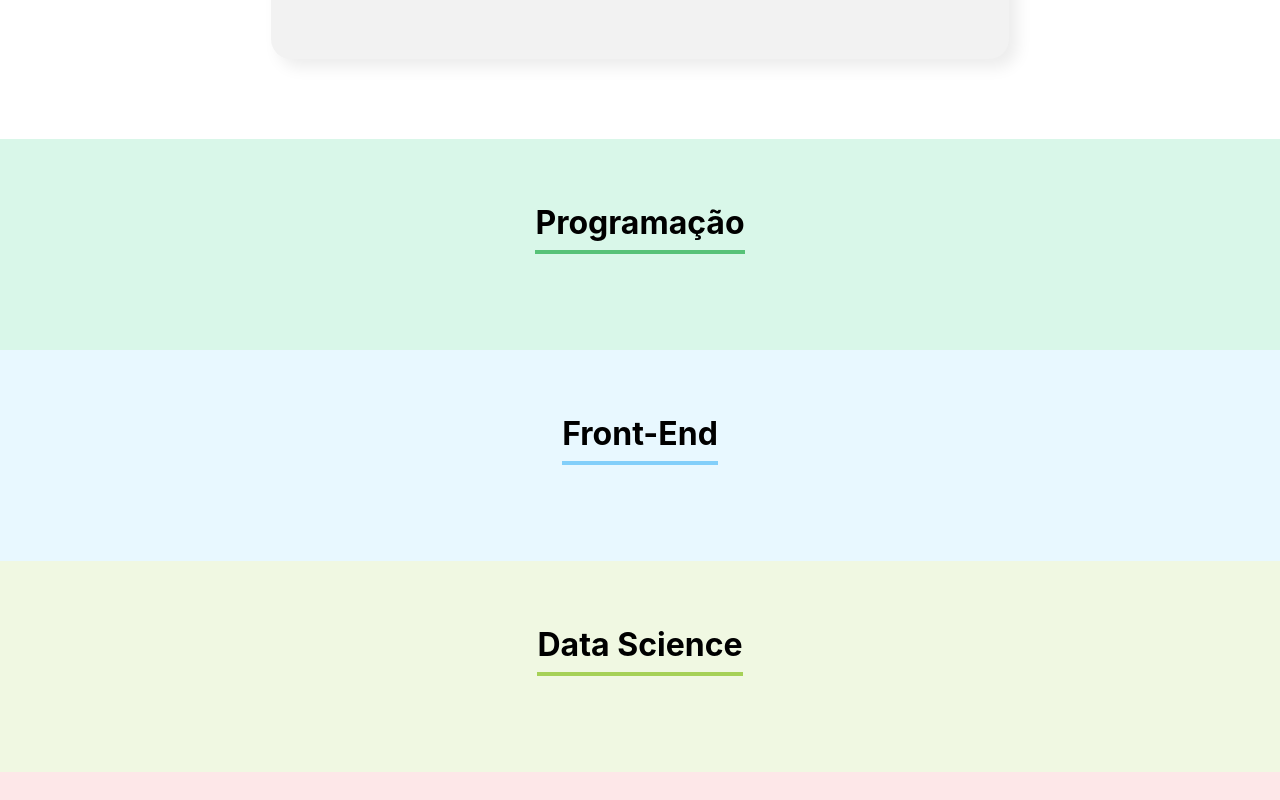
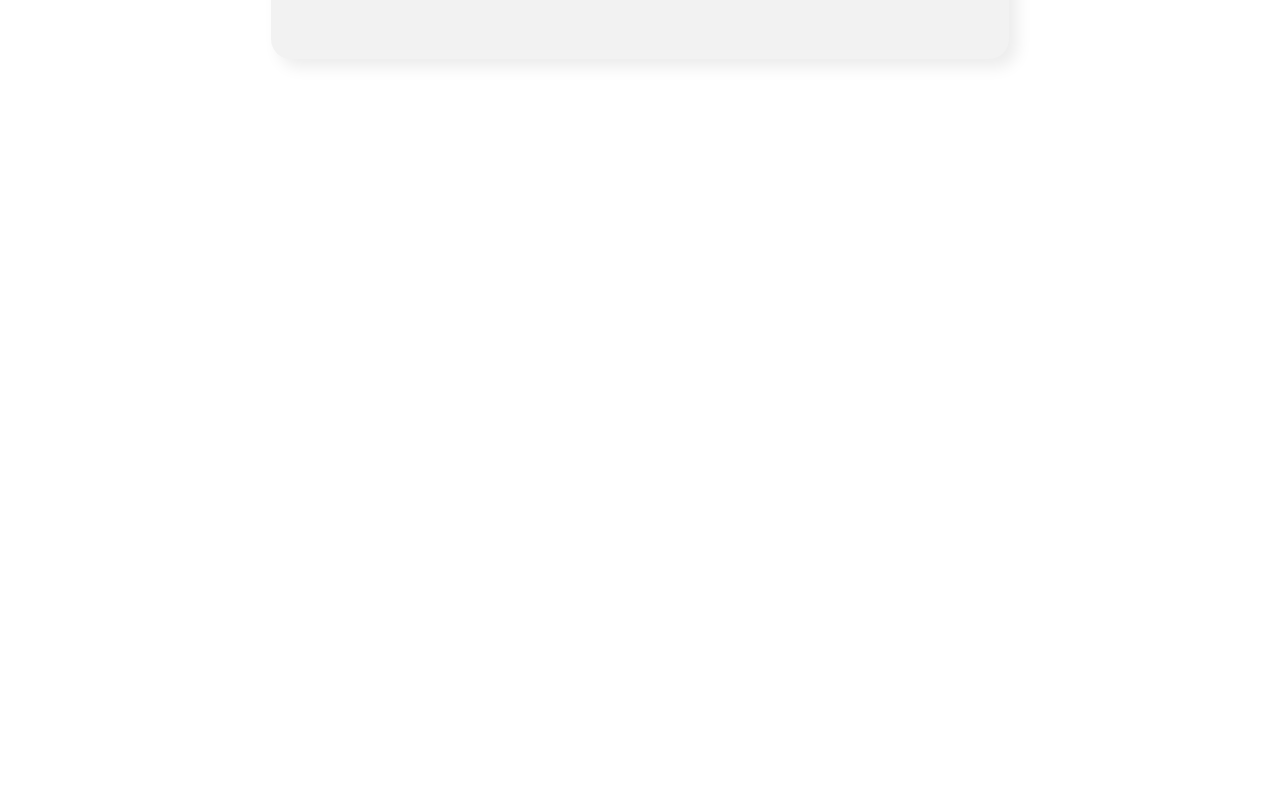
Before and after one commit to ernanni/organo, a React (Create React App) app: page / in a window 1280 px wide. Shown: the part 1400-2200 px from the top of the page. After the commit the page ends 1539 px from the top, so only its background shows below. Built offline with nearby package versions, Linux system fonts and the light colour scheme.

Commit message:
fix programação team and teams exibition

```diff
--- a/src/App.js
+++ b/src/App.js
@@ -1,4 +1,4 @@
-import { useState } from "react";
+import { useEffect, useState } from "react";
 import { Banner, Form, Team } from "./components";
 
 function App() {
--- a/src/components/Form/index.js
+++ b/src/components/Form/index.js
@@ -10,11 +10,15 @@ const Form = ({ teams, onSubmitted }) => {
   const [name, setName] = useState('');
   const [role, setRole] = useState('');
   const [image, setImage] = useState('');
-  const [team, setTeam] = useState('');
+  const [team, setTeam] = useState(teams[0]);
 
   const onSave = (event) => {
     event.preventDefault();
     onSubmitted({ name, role, image, team });
+    setName('');
+    setRole('');
+    setImage('');
+    setTeam(teams[0]);
   };
 
   return (
--- a/src/components/Team/index.js
+++ b/src/components/Team/index.js
@@ -4,7 +4,7 @@ import './index.css';
 const Team = ({ name, primaryColor, secondaryColor, members }) => {
 
   return (
-    <section className="teamContainer" style={{ backgroundColor: secondaryColor }}>
+    members.length > 0 && <section className="teamContainer" style={{ backgroundColor: secondaryColor }}>
       <h3 style={{ borderColor: primaryColor }}>{name}</h3>
       <div className='members'>
         {members.map(item => <Card key={item.name} member={item} />)}
```
